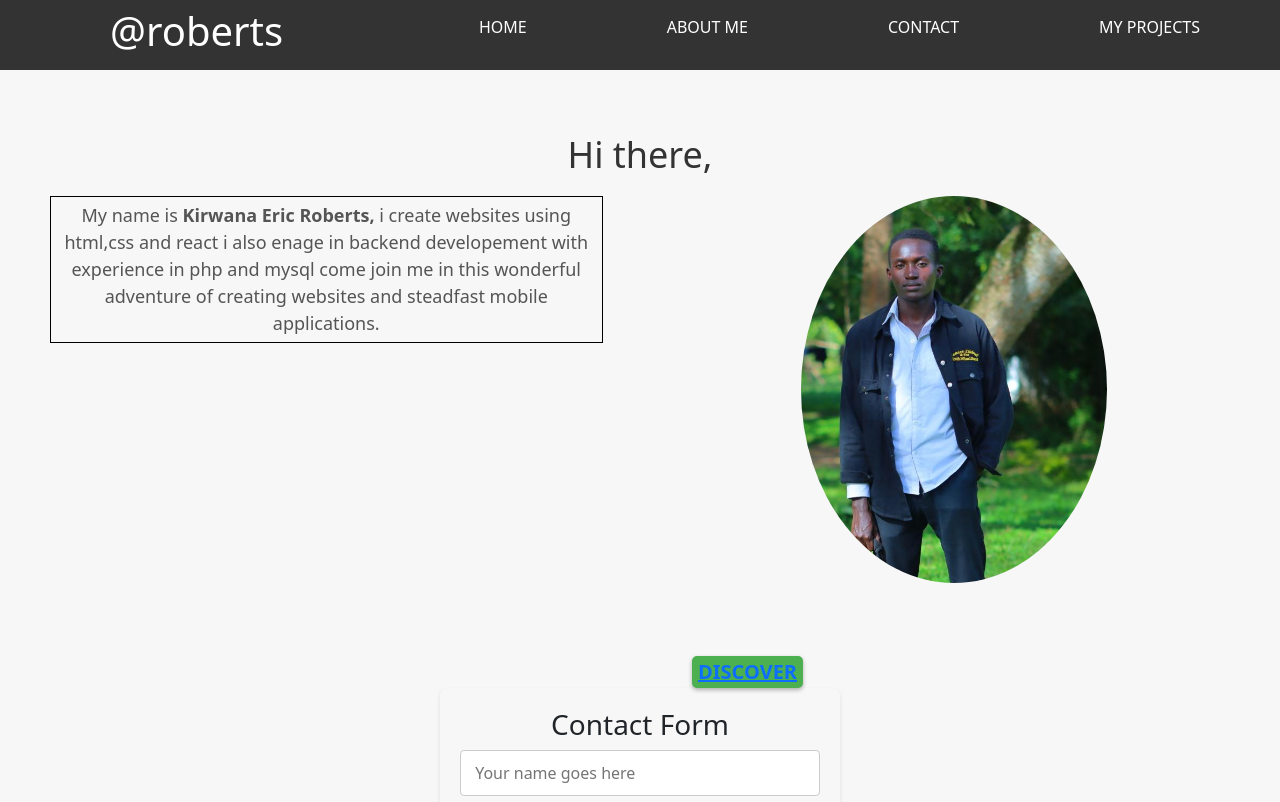
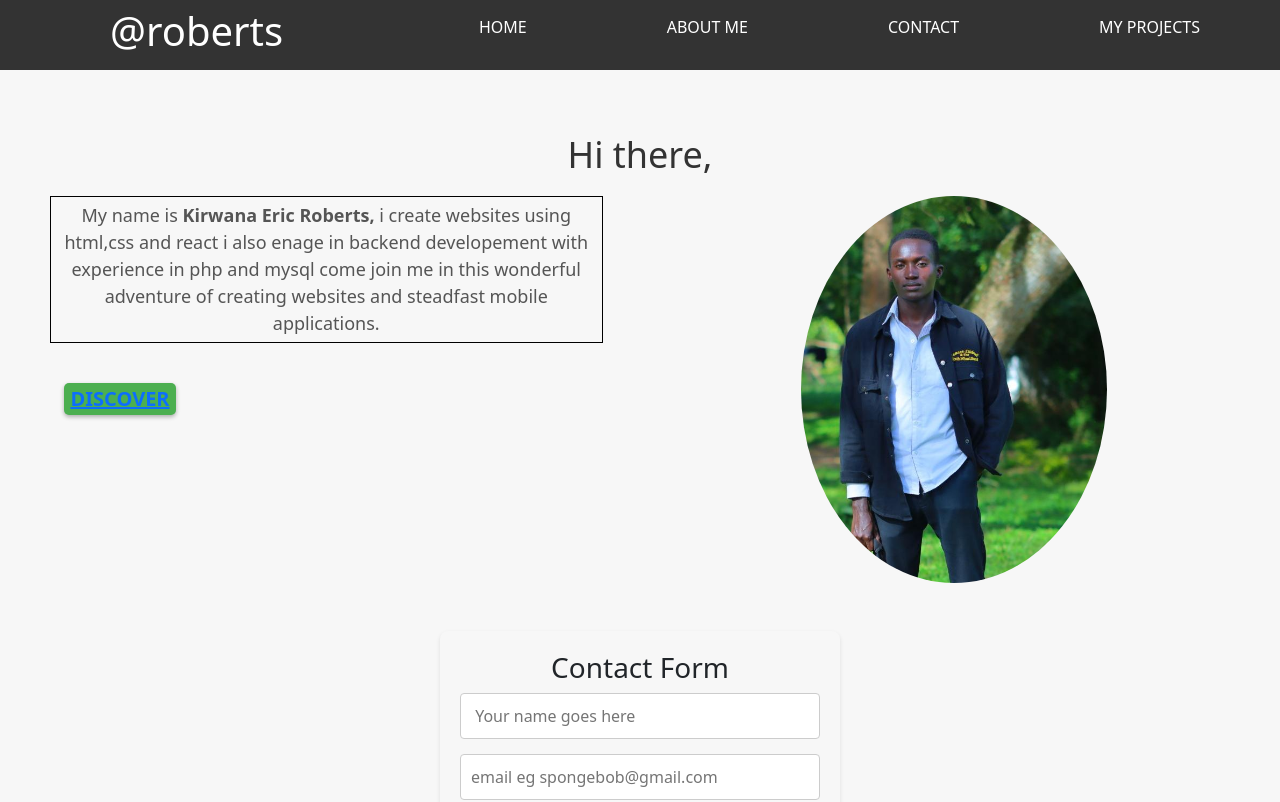
Before and after one commit to kirwanaEricRoberts256/ericroberts.github.io, a React (Create React App) app: page / in a window 1280 px wide. Shown: the top 802 px of the page. Built offline with nearby package versions, Linux system fonts and the light colour scheme.

Commit message:
changed the positioning of the button

```diff
--- a/src/pages/home.js
+++ b/src/pages/home.js
@@ -14,9 +14,9 @@ export default function Home(){
         <div className='columns'>
         <div ><p>My name is <b>Kirwana Eric Roberts,</b> i create websites using html,css and react
         i also enage in backend developement with experience in php and mysql come join me in this wonderful adventure of creating websites and steadfast mobile applications.
-         </p> </div>
+         </p> </div><div className="button"><button><Link to="/about">DISCOVER</Link></button></div>
          <img  src={logo}/><br></br><br></br>
-         <div className="button"><button><Link to="/about">DISCOVER</Link></button></div>
+
 
         </div>
 
```
